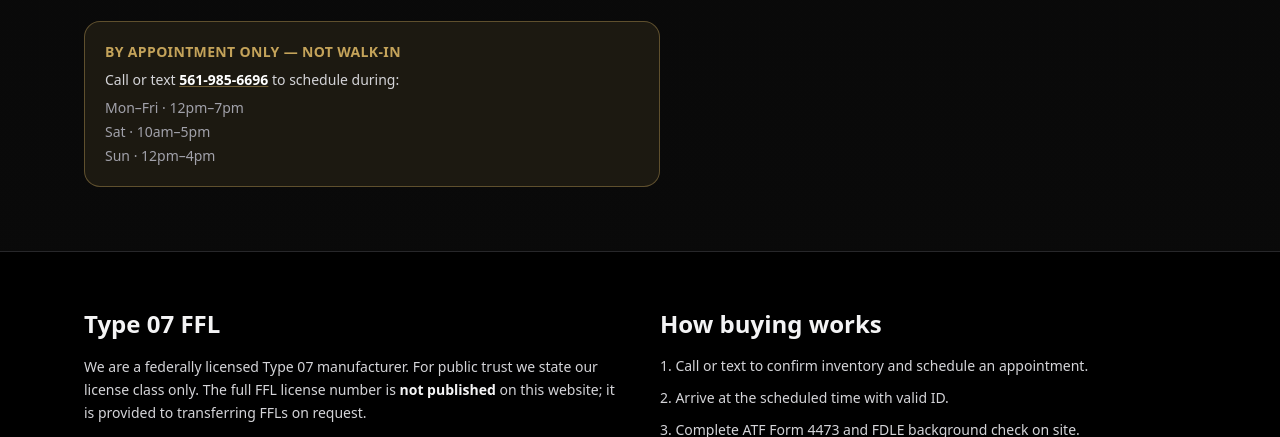
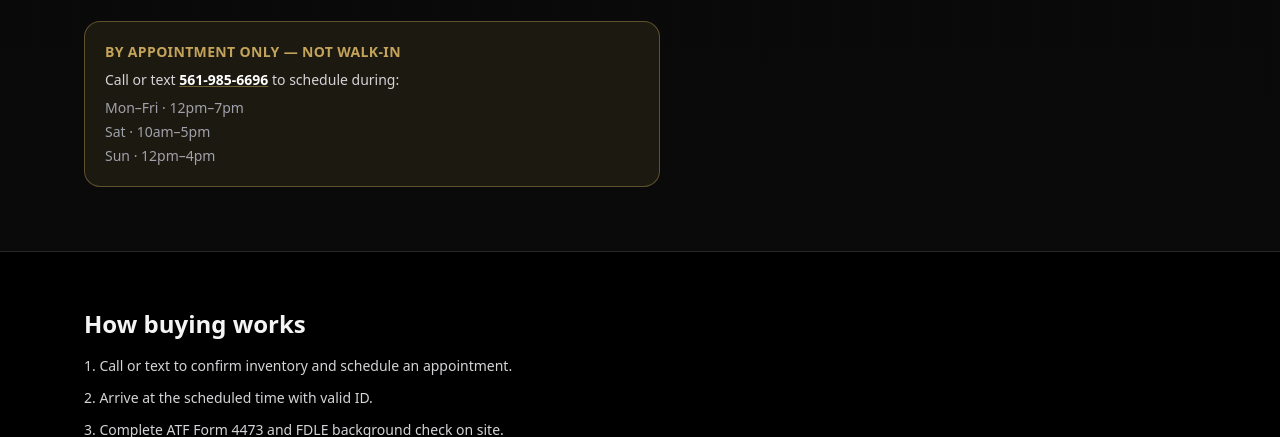
Before and after one commit to undrgrnd13/1787tactical.com, a plain HTML site: page about.html in a window 1280 px wide. Shown: the part 301-738 px from the top of the page. Drawn offline with nearby package versions, Linux system fonts and the light colour scheme.

Commit message:
About page: drop license expiry and Type 07 card; add 6-month abandoned policy

```diff
--- a/about.html
+++ b/about.html
@@ -87,22 +87,15 @@
       </div>
     </section>
     <section class="py-14 border-b border-zinc-800">
-      <div class="max-w-6xl mx-auto px-5 grid lg:grid-cols-2 gap-10">
-        <div>
-          <h2 class="text-2xl font-bold mb-4">Type 07 FFL</h2>
-          <p class="text-zinc-300 text-sm leading-relaxed mb-4">We are a federally licensed Type 07 manufacturer. For public trust we state our license class only. The full FFL license number is <strong class="text-zinc-100">not published</strong> on this website; it is provided to transferring FFLs on request.</p>
-          <p class="text-zinc-400 text-sm leading-relaxed">Our license is current (expires November 1, 2026). Always verify receiving FFL details through standard industry channels before shipping a firearm to us for transfer.</p>
-        </div>
-        <div>
+      <div class="max-w-6xl mx-auto px-5">
         <h2 class="text-2xl font-bold mb-4">How buying works</h2>
-          <ol class="space-y-3 text-sm text-zinc-300 list-decimal list-inside">
+        <ol class="space-y-3 text-sm text-zinc-300 list-decimal list-inside max-w-2xl">
           <li>Call or text to confirm inventory and schedule an appointment.</li>
           <li>Arrive at the scheduled time with valid ID.</li>
           <li>Complete ATF Form 4473 and FDLE background check on site.</li>
           <li>Pay in person (cash, Zelle, or Venmo) and take possession when approved.</li>
         </ol>
         <p class="mt-4 text-sm text-zinc-500">We do not ship firearms directly to individuals.</p>
-        </div>
       </div>
     </section>
     <section class="py-14 border-b border-zinc-800 bg-zinc-950/50">
@@ -122,6 +115,7 @@
             </tbody>
           </table>
         </div>
+        <p class="mt-5 text-sm text-zinc-300 max-w-3xl leading-relaxed">Firearms leftover after 6 months are considered <strong class="text-white">abandoned</strong> unless you communicate to us that additional time is needed.</p>
       </div>
     </section>
     <section class="py-14">
```
Lines whose indentation alone changed are shown as unchanged.
